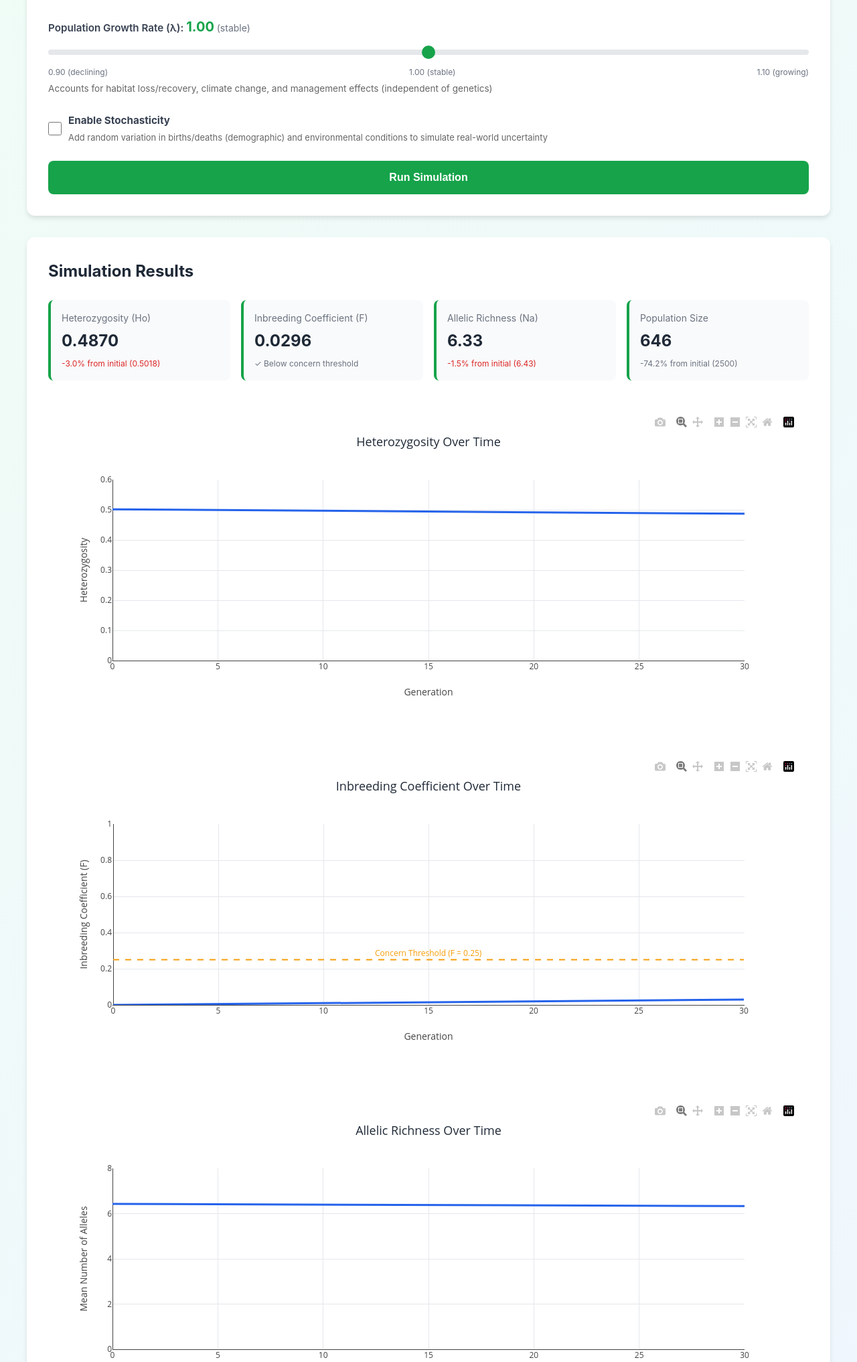
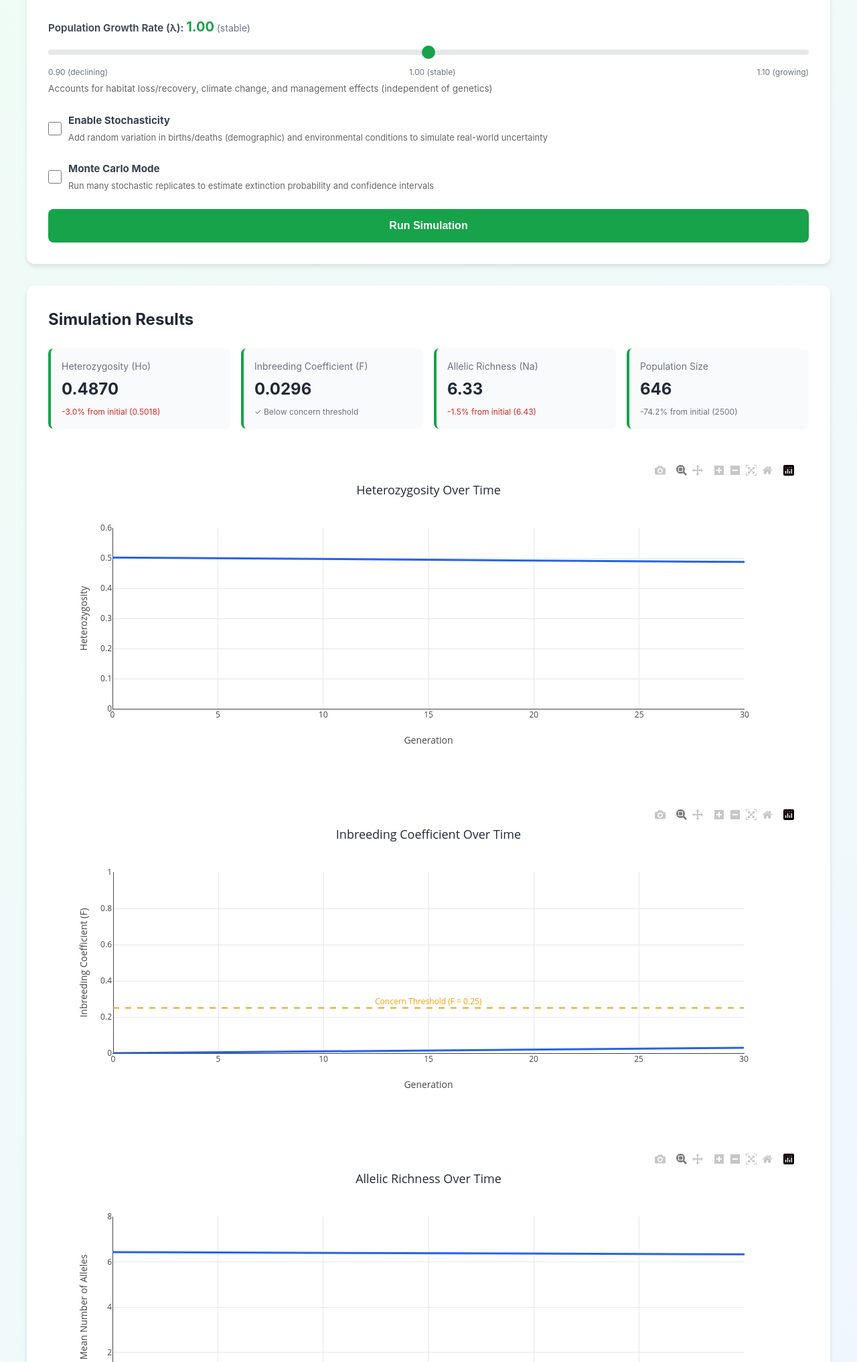
Before and after one commit to Pandabigman/SGHB_SIM, a Flask app: page / in a window 1280 px wide. Shown: the part 921-2954 px from the top of the page at 67% size. Run offline with Flask 3, Linux system fonts and the light colour scheme; some libraries are stand-ins or nearby versions.

Commit message:
monte carlo

```diff
--- a/pred/api/index.py
+++ b/pred/api/index.py
@@ -1,4 +1,4 @@
-from flask import Flask, render_template, request, jsonify
+from flask import Flask, render_template, request, jsonify, Response, stream_with_context
 import os
 import sys
 import logging
@@ -12,6 +12,7 @@ sys.path.append(os.path.dirname(os.path.dirname(os.path.abspath(__file__))))
 
 from genetics import LOCI, load_and_process_genetic_data
 from models import run_model
+from models.monte_carlo import run_monte_carlo, iter_monte_carlo
 
 # Get base directory for path resolution
 BASE_DIR = os.path.dirname(os.path.dirname(os.path.abspath(__file__)))
@@ -100,6 +101,101 @@ def simulate():
         return jsonify({"error": str(e)}), 500
 
 
+@app.route("/api/monte-carlo/stream", methods=["GET"])
+def monte_carlo_stream():
+    """Stream Monte Carlo results via Server-Sent Events (GET with query params)."""
+    import json
+
+    try:
+        model = int(request.args.get("model", 1))
+        Ne = int(request.args.get("Ne", 500))
+        generations = int(request.args.get("generations", 30))
+        lambda_val = float(request.args.get("lambda", 1.0))
+        n_replicates = int(request.args.get("n_replicates", 100))
+        extinction_threshold = int(request.args.get("extinction_threshold", 100))
+
+        if not 375 <= Ne <= 625:
+            return jsonify({"error": "Ne must be between 375 and 625"}), 400
+        if not 10 <= generations <= 100:
+            return jsonify({"error": "Generations must be between 10 and 100"}), 400
+        if not 0.5 <= lambda_val <= 1.5:
+            return jsonify({"error": "Lambda must be between 0.5 and 1.5"}), 400
+        if not 1 <= model <= 6:
+            return jsonify({"error": "Model must be between 1 and 6"}), 400
+        if not 10 <= n_replicates <= 500:
+            return jsonify({"error": "n_replicates must be between 10 and 500"}), 400
+        if not 1 <= extinction_threshold <= 10000:
+            return jsonify({"error": "extinction_threshold must be 1-10000"}), 400
+
+        @stream_with_context
+        def generate():
+            try:
+                for partial in iter_monte_carlo(
+                    model, n_replicates, Ne, generations, lambda_val, extinction_threshold
+                ):
+                    yield f"data: {json.dumps(partial)}\n\n"
+            except Exception as e:
+                logger.error(f"MC stream error: {e}")
+                yield f"data: {json.dumps({'type': 'error', 'message': str(e)})}\n\n"
+
+        response = Response(generate(), mimetype="text/event-stream")
+        response.headers["Cache-Control"] = "no-cache"
+        response.headers["X-Accel-Buffering"] = "no"
+        return response
+
+    except Exception as e:
+        import traceback
+        traceback.print_exc()
+        logger.error(f"MC stream setup error: {str(e)}")
+        return jsonify({"error": str(e)}), 500
+
+
+@app.route("/api/monte-carlo", methods=["POST"])
+def monte_carlo():
+    """Run Monte Carlo simulation for specified model"""
+    try:
+        data = request.get_json()
+
+        Ne = int(data.get("Ne", 500))
+        generations = int(data.get("generations", 50))
+        lambda_val = float(data.get("lambda", 1.0))
+        model = int(data.get("model", 1))
+        n_replicates = int(data.get("n_replicates", 100))
+        extinction_threshold = int(data.get("extinction_threshold", 100))
+
+        # Validate inputs
+        if not 375 <= Ne <= 625:
+            return jsonify({"error": "Ne must be between 375 and 625"}), 400
+        if not 10 <= generations <= 100:
+            return jsonify({"error": "Generations must be between 10 and 100"}), 400
+        if not 0.5 <= lambda_val <= 1.5:
+            return jsonify({"error": "Lambda must be between 0.5 and 1.5"}), 400
+        if not 1 <= model <= 6:
+            return jsonify({"error": "Model must be between 1 and 6"}), 400
+        if not 10 <= n_replicates <= 500:
+            return jsonify({"error": "n_replicates must be between 10 and 500"}), 400
+        if not 1 <= extinction_threshold <= 10000:
+            return jsonify({"error": "extinction_threshold must be between 1 and 10000"}), 400
+
+        results = run_monte_carlo(
+            model_num=model,
+            n_replicates=n_replicates,
+            Ne=Ne,
+            generations=generations,
+            lambda_val=lambda_val,
+            genetic_data=GENETIC_DATA,
+            extinction_threshold=extinction_threshold,
+        )
+
+        return jsonify(results)
+
+    except Exception as e:
+        import traceback
+        traceback.print_exc()
+        logger.error(f"Monte Carlo error: {str(e)}")
+        return jsonify({"error": str(e)}), 500
+
+
 @app.route("/api/data/info", methods=["GET"])
 def get_data_info():
     """Get information about genetic data"""
--- a/pred/static/js/app.js
+++ b/pred/static/js/app.js
@@ -11,9 +11,15 @@ const state = {
     generations: 30,
     lambda: 1.00,
     stochastic: false,
+    monteCarlo: false,
+    mcReplicates: 100,
+    extinctionThreshold: 100,
     results: null,
     isLoading: false
 };
+
+// Active SSE connection for Monte Carlo streaming
+let mcEventSource = null;
 
 // Model colors for consistency
 const MODEL_COLORS = {
@@ -85,6 +91,37 @@ function initializeControls() {
         stochasticInfo.style.display = e.target.checked ? 'block' : 'none';
     });
 
+    // Monte Carlo toggle
+    const mcToggle = document.getElementById('mc-toggle');
+    const mcOptions = document.getElementById('mc-options');
+
+    mcToggle.addEventListener('change', (e) => {
+        state.monteCarlo = e.target.checked;
+        mcOptions.style.display = e.target.checked ? 'block' : 'none';
+        // MC mode implies stochastic; disable/enable the stochastic toggle accordingly
+        stochasticToggle.disabled = e.target.checked;
+        stochasticToggle.parentElement.style.opacity = e.target.checked ? '0.5' : '1';
+    });
+
+    // Monte Carlo replicates slider
+    const mcReplicatesSlider = document.getElementById('mc-replicates-slider');
+    const mcReplicatesValue = document.getElementById('mc-replicates-value');
+
+    mcReplicatesSlider.addEventListener('input', (e) => {
+        state.mcReplicates = parseInt(e.target.value);
+        mcReplicatesValue.textContent = state.mcReplicates;
+    });
+
+    // Quasi-extinction threshold input
+    const mcThreshold = document.getElementById('mc-threshold');
+
+    mcThreshold.addEventListener('change', (e) => {
+        const val = parseInt(e.target.value);
+        if (val >= 1 && val <= 10000) {
+            state.extinctionThreshold = val;
+        }
+    });
+
     // Run button
     document.getElementById('run-btn').addEventListener('click', runSimulation);
 }
@@ -137,15 +174,24 @@ function updateModelDescription(modelNum) {
 async function runSimulation() {
     if (state.isLoading) return;
 
+    // Cancel any in-progress MC stream before starting a new one
+    if (mcEventSource) {
+        mcEventSource.close();
+        mcEventSource = null;
+    }
+
     setLoading(true);
     hideError();
+
+    if (state.monteCarlo) {
+        runMCStream();   // SSE path — manages its own loading state
+        return;
+    }
 
     try {
         const response = await fetch('/api/simulate', {
             method: 'POST',
-            headers: {
-                'Content-Type': 'application/json'
-            },
+            headers: { 'Content-Type': 'application/json' },
             body: JSON.stringify({
                 Ne: state.Ne,
                 generations: state.generations,
@@ -170,6 +216,63 @@ async function runSimulation() {
     }
 }
 
+function runMCStream() {
+    const params = new URLSearchParams({
+        model: state.currentModel,
+        Ne: state.Ne,
+        generations: state.generations,
+        lambda: state.lambda,
+        n_replicates: state.mcReplicates,
+        extinction_threshold: state.extinctionThreshold,
+    });
+
+    setMCProgress(0, state.mcReplicates);
+
+    mcEventSource = new EventSource(`/api/monte-carlo/stream?${params}`);
+
+    mcEventSource.onmessage = (event) => {
+        let data;
+        try { data = JSON.parse(event.data); }
+        catch { return; }
+
+        if (data.type === 'error') {
+            mcEventSource.close();
+            mcEventSource = null;
+            setLoading(false);
+            hideMCProgress();
+            showError(data.message || 'Monte Carlo stream error');
+            return;
+        }
+
+        // Update progress bar
+        setMCProgress(data.completed, data.total);
+
+        // Render partial or final results
+        state.results = data;
+        displayMCResults(data);
+
+        if (data.type === 'complete') {
+            mcEventSource.close();
+            mcEventSource = null;
+            setLoading(false);
+            hideMCProgress();
+        }
+    };
+
+    mcEventSource.onerror = () => {
+        // Only show error if we haven't already received a complete event
+        if (mcEventSource) {
+            mcEventSource.close();
+            mcEventSource = null;
+            setLoading(false);
+            hideMCProgress();
+            if (!state.results) {
+                showError('Monte Carlo stream disconnected. Try reducing replicates.');
+            }
+        }
+    };
+}
+
 // UI STATE MANAGEMENT
 
 function setLoading(isLoading) {
@@ -180,6 +283,7 @@ function setLoading(isLoading) {
     const runBtn = document.getElementById('run-btn');
 
     if (isLoading) {
+        document.getElementById('loading-text').textContent = 'Running simulation';
         loadingEl.classList.remove('hidden');
         resultsEl.classList.add('hidden');
         runBtn.disabled = true;
@@ -187,6 +291,21 @@ function setLoading(isLoading) {
         loadingEl.classList.add('hidden');
         runBtn.disabled = false;
     }
+}
+
+function setMCProgress(completed, total) {
+    const wrap = document.getElementById('mc-progress-bar-wrap');
+    const bar  = document.getElementById('mc-progress-bar');
+    const text = document.getElementById('loading-text');
+    wrap.style.display = 'block';
+    const pct = total > 0 ? Math.round(completed / total * 100) : 0;
+    bar.style.width = pct + '%';
+    text.textContent = `Monte Carlo: ${completed} / ${total} replicates (${pct}%)`;
+}
+
+function hideMCProgress() {
+    document.getElementById('mc-progress-bar-wrap').style.display = 'none';
+    document.getElementById('mc-progress-bar').style.width = '0%';
 }
 
 function showError(message) {
@@ -203,9 +322,19 @@ function hideError() {
 
 function displayResults(results) {
     document.getElementById('results').classList.remove('hidden');
+    document.getElementById('chart-extinction-container').style.display = 'none';
 
     displayStatistics(results);
     plotCharts(results);
+}
+
+function displayMCResults(results) {
+    document.getElementById('results').classList.remove('hidden');
+    document.getElementById('chart-extinction-container').style.display = 'block';
+
+    displayMCStatistics(results);
+    // Use Plotly.react() for smooth progressive updates (avoids full re-layout flicker)
+    plotMCCharts(results);
 }
 
 function displayStatistics(results) {
@@ -259,6 +388,66 @@ function displayStatistics(results) {
     document.getElementById('stats-grid').innerHTML = statsHtml;
 }
 
+function displayMCStatistics(results) {
+    const initial = results.initial;
+    const m = results.metrics;
+    const extProb = (results.extinction_probability_final * 100).toFixed(1);
+    const extColor = results.extinction_probability_final > 0.1 ? '#dc2626' :
+                     results.extinction_probability_final > 0.01 ? '#f59e0b' : '#16a34a';
+
+    const finalHoMedian = m.Ho.p50[m.Ho.p50.length - 1];
+    const finalNaMedian = m.Na.p50[m.Na.p50.length - 1];
+    const finalNMedian  = m.population.p50[m.population.p50.length - 1];
+    const finalFMedian  = m.F.p50[m.F.p50.length - 1];
+
+    const hoChange = ((finalHoMedian - initial.Ho) / initial.Ho * 100).toFixed(1);
+    const naChange = ((finalNaMedian - initial.Na) / initial.Na * 100).toFixed(1);
+    const nChange  = ((finalNMedian  - initial.N)  / initial.N  * 100).toFixed(1);
+
+    const statsHtml = `
+        <div class="stat-card">
+            <div class="stat-label">Heterozygosity (Ho) — median</div>
+            <div class="stat-value">${finalHoMedian.toFixed(4)}</div>
+            <div class="stat-change ${hoChange < 0 ? 'negative' : 'positive'}">
+                ${hoChange}% from initial (${initial.Ho.toFixed(4)})
+            </div>
+        </div>
+
+        <div class="stat-card">
+            <div class="stat-label">Inbreeding Coefficient (F) — median</div>
+            <div class="stat-value">${finalFMedian.toFixed(4)}</div>
+            <div class="stat-change ${finalFMedian > 0.25 ? 'warning' : ''}">
+                ${finalFMedian > 0.25 ? '⚠️ Above concern threshold (0.25)' : '✓ Below concern threshold'}
+            </div>
+        </div>
+
+        <div class="stat-card">
+            <div class="stat-label">Allelic Richness (Na) — median</div>
+            <div class="stat-value">${finalNaMedian.toFixed(2)}</div>
+            <div class="stat-change ${naChange < 0 ? 'negative' : 'positive'}">
+                ${naChange}% from initial (${initial.Na.toFixed(2)})
+            </div>
+        </div>
+
+        <div class="stat-card">
+            <div class="stat-label">Population Size — median</div>
+            <div class="stat-value">${Math.round(finalNMedian)}</div>
+            <div class="stat-change">${nChange}% from initial (${initial.N})</div>
+        </div>
+
+        <div class="stat-card" style="border-left: 4px solid ${extColor};">
+            <div class="stat-label">Quasi-Extinction Probability</div>
+            <div class="stat-value" style="color: ${extColor};">${extProb}%</div>
+            <div class="stat-change">
+                N &lt; ${results.extinction_threshold} at generation ${results.generations[results.generations.length - 1]}
+                &nbsp;(${results.n_replicates} replicates)
+            </div>
+        </div>
+    `;
+
+    document.getElementById('stats-grid').innerHTML = statsHtml;
+}
+
 // CHART PLOTTING
 
 function plotCharts(results) {
@@ -299,7 +488,7 @@ function plotHeterozygosity(results) {
         hovermode: 'closest'
     };
 
-    Plotly.newPlot('chart-heterozygosity', [trace], layout, {responsive: true});
+    Plotly.react('chart-heterozygosity', [trace], layout, {responsive: true});
 }
 
 function plotInbreeding(results) {
@@ -352,7 +541,7 @@ function plotInbreeding(results) {
         }]
     };
 
-    Plotly.newPlot('chart-inbreeding', [trace], layout, {responsive: true});
+    Plotly.react('chart-inbreeding', [trace], layout, {responsive: true});
 }
 
 function plotAlleles(results) {
@@ -385,7 +574,7 @@ function plotAlleles(results) {
         paper_bgcolor: '#ffffff'
     };
 
-    Plotly.newPlot('chart-alleles', [trace], layout, {responsive: true});
+    Plotly.react('chart-alleles', [trace], layout, {responsive: true});
 }
 
 function plotPopulation(results) {
@@ -417,5 +606,156 @@ function plotPopulation(results) {
         paper_bgcolor: '#ffffff'
     };
 
-    Plotly.newPlot('chart-population', [trace], layout, {responsive: true});
+    Plotly.react('chart-population', [trace], layout, {responsive: true});
 }
+
+// MONTE CARLO CHART HELPERS
+
+/**
+ * Build Plotly traces for a confidence band chart.
+ * Uses fill: 'tonexty' to shade between percentile pairs.
+ * Order: upper-p95, lower-p5 (fills outer band), upper-p75, lower-p25 (fills inner band), median, mean.
+ */
+function buildMCTraces(gens, metrics, color) {
+    const alpha = (a) => {
+        // Convert hex color to rgba
+        const r = parseInt(color.slice(1,3), 16);
+        const g = parseInt(color.slice(3,5), 16);
+        const b = parseInt(color.slice(5,7), 16);
+        return `rgba(${r},${g},${b},${a})`;
+    };
+
+    return [
+        // Outer band upper boundary (p95) — rendered first
+        {
+            x: gens, y: metrics.p95,
+            mode: 'lines', line: { width: 0, color: color },
+            showlegend: false, hoverinfo: 'skip', name: 'p95'
+        },
+        // Outer band lower boundary (p5) — fills to p95
+        {
+            x: gens, y: metrics.p5,
+            mode: 'lines', fill: 'tonexty', fillcolor: alpha(0.12),
+            line: { width: 0, color: color },
+            showlegend: false, hoverinfo: 'skip', name: '90% range'
+        },
+        // Inner band upper boundary (p75)
+        {
+            x: gens, y: metrics.p75,
+            mode: 'lines', line: { width: 0, color: color },
+            showlegend: false, hoverinfo: 'skip', name: 'p75'
+        },
+        // Inner band lower boundary (p25) — fills to p75
+        {
+            x: gens, y: metrics.p25,
+            mode: 'lines', fill: 'tonexty', fillcolor: alpha(0.28),
+            line: { width: 0, color: color },
+            showlegend: false, hoverinfo: 'skip', name: '50% range'
+        },
+        // Median line
+        {
+            x: gens, y: metrics.p50,
+            mode: 'lines', line: { color: color, width: 2.5 },
+            name: 'Median'
+        },
+        // Mean line (dashed)
+        {
+            x: gens, y: metrics.mean,
+            mode: 'lines', line: { color: color, width: 1.5, dash: 'dot' },
+            name: 'Mean', opacity: 0.7
+        }
+    ];
+}
+
+function plotMCCharts(results) {
+    const gens = results.generations;
+    const color = MODEL_COLORS[state.currentModel];
+    const subtitle = `(${results.n_replicates} replicates, shading = 50%/90% CI)`;
+
+    // Heterozygosity
+    Plotly.react('chart-heterozygosity',
+        buildMCTraces(gens, results.metrics.Ho, color),
+        {
+            title: { text: `Heterozygosity Over Time<br><sub>${subtitle}</sub>`, font: { size: 18, color: '#1f2937' } },
+            xaxis: { title: 'Generation', gridcolor: '#e5e7eb' },
+            yaxis: { title: 'Heterozygosity', range: [0, 0.7], gridcolor: '#e5e7eb' },
+            plot_bgcolor: '#ffffff', paper_bgcolor: '#ffffff', hovermode: 'x unified'
+        },
+        { responsive: true }
+    );
+
+    // Inbreeding
+    const lastGen = gens[gens.length - 1];
+    Plotly.react('chart-inbreeding',
+        buildMCTraces(gens, results.metrics.F, color),
+        {
+            title: { text: `Inbreeding Coefficient Over Time<br><sub>${subtitle}</sub>`, font: { size: 18, color: '#1f2937' } },
+            xaxis: { title: 'Generation', gridcolor: '#e5e7eb' },
+            yaxis: { title: 'Inbreeding Coefficient (F)', range: [0, 1], gridcolor: '#e5e7eb' },
+            plot_bgcolor: '#ffffff', paper_bgcolor: '#ffffff', hovermode: 'x unified',
+            shapes: [{ type: 'line', x0: 0, x1: lastGen, y0: 0.25, y1: 0.25,
+                        line: { color: '#f59e0b', width: 2, dash: 'dash' } }],
+            annotations: [{ x: gens[Math.floor(gens.length / 2)], y: 0.25,
+                            text: 'Concern threshold (F = 0.25)', showarrow: false,
+                            yshift: 10, font: { color: '#f59e0b' } }]
+        },
+        { responsive: true }
+    );
+
+    // Allelic richness
+    Plotly.react('chart-alleles',
+        buildMCTraces(gens, results.metrics.Na, color),
+        {
+            title: { text: `Allelic Richness Over Time<br><sub>${subtitle}</sub>`, font: { size: 18, color: '#1f2937' } },
+            xaxis: { title: 'Generation', gridcolor: '#e5e7eb' },
+            yaxis: { title: 'Mean Number of Alleles', range: [0, 10], gridcolor: '#e5e7eb' },
+            plot_bgcolor: '#ffffff', paper_bgcolor: '#ffffff', hovermode: 'x unified'
+        },
+        { responsive: true }
+    );
+
+    // Population size
+    Plotly.react('chart-population',
+        buildMCTraces(gens, results.metrics.population, color),
+        {
+            title: { text: `Population Size Projection<br><sub>${subtitle}</sub>`, font: { size: 18, color: '#1f2937' } },
+            xaxis: { title: 'Generation', gridcolor: '#e5e7eb' },
+            yaxis: { title: 'Population Size (N)', gridcolor: '#e5e7eb' },
+            plot_bgcolor: '#ffffff', paper_bgcolor: '#ffffff', hovermode: 'x unified'
+        },
+        { responsive: true }
+    );
+
+    // Extinction probability
+    const extProbPct = results.extinction_probability.map(p => p * 100);
+    Plotly.react('chart-extinction',
+        [
+            {
+                x: gens, y: extProbPct,
+                mode: 'lines', fill: 'tozeroy',
+                fillcolor: 'rgba(220,38,38,0.12)',
+                line: { color: '#dc2626', width: 2.5 },
+                name: `P(N < ${results.extinction_threshold})`
+            }
+        ],
+        {
+            title: {
+                text: `Quasi-Extinction Probability (N < ${results.extinction_threshold} birds)<br><sub>${results.n_replicates} replicates</sub>`,
+                font: { size: 18, color: '#1f2937' }
+            },
+            xaxis: { title: 'Generation', gridcolor: '#e5e7eb' },
+            yaxis: { title: 'Probability (%)', range: [0, 100], gridcolor: '#e5e7eb' },
+            plot_bgcolor: '#ffffff', paper_bgcolor: '#ffffff',
+            shapes: [{
+                type: 'line', x0: 0, x1: lastGen, y0: 10, y1: 10,
+                line: { color: '#f59e0b', width: 2, dash: 'dash' }
+            }],
+            annotations: [{
+                x: gens[Math.floor(gens.length / 2)], y: 10,
+                text: '10% alert threshold', showarrow: false,
+                yshift: 10, font: { color: '#f59e0b' }
+            }]
+        },
+        { responsive: true }
+    );
+}
--- a/pred/templates/index.html
+++ b/pred/templates/index.html
@@ -288,12 +288,47 @@
                 </div>
             </div>
 
+            <div class="control-group">
+                <label style="display: flex; align-items: center; gap: 10px; cursor: pointer;">
+                    <input type="checkbox" id="mc-toggle" style="width: 20px; height: 20px; cursor: pointer;">
+                    <span style="flex: 1;">
+                        <strong>Monte Carlo Mode</strong>
+                        <span style="display: block; font-size: 0.85em; color: #666; margin-top: 3px; font-weight: normal;">
+                            Run many stochastic replicates to estimate extinction probability and confidence intervals
+                        </span>
+                    </span>
+                </label>
+                <div id="mc-options" style="display: none; margin-top: 12px; padding: 12px; background: #f0f9ff; border-radius: 6px; border-left: 3px solid #0284c7;">
+                    <div style="margin-bottom: 10px;">
+                        <label for="mc-replicates-slider" style="font-size: 0.9em; font-weight: 500;">
+                            Number of replicates: <span id="mc-replicates-value">100</span>
+                            <span style="font-size: 0.8em; color: #666;">(more = slower but smoother distributions)</span>
+                        </label>
+                        <input type="range" id="mc-replicates-slider" min="20" max="300" value="100" step="10" style="width: 100%; margin-top: 5px;">
+                        <div style="display: flex; justify-content: space-between; font-size: 0.8em; color: #888;">
+                            <span>20 (fast)</span><span>100</span><span>300 (slow)</span>
+                        </div>
+                    </div>
+                    <div>
+                        <label for="mc-threshold" style="font-size: 0.9em; font-weight: 500;">
+                            Quasi-extinction threshold (N &lt;):
+                        </label>
+                        <input type="number" id="mc-threshold" min="1" max="2500" value="100"
+                               style="width: 100px; margin-left: 8px; padding: 4px 8px; border: 1px solid #cbd5e1; border-radius: 4px;">
+                        <span style="font-size: 0.8em; color: #666; margin-left: 6px;">birds</span>
+                    </div>
+                </div>
+            </div>
+
             <button id="run-btn">Run Simulation</button>
         </div>
 
         <!-- Loading State -->
         <div id="loading" class="loading hidden">
-            Running simulation
+            <span id="loading-text">Running simulation</span>
+            <div id="mc-progress-bar-wrap" style="display:none; margin-top: 10px; width: 100%; max-width: 400px; background: #e5e7eb; border-radius: 4px; height: 8px;">
+                <div id="mc-progress-bar" style="height: 8px; border-radius: 4px; background: #3b82f6; width: 0%; transition: width 0.3s ease;"></div>
+            </div>
         </div>
 
         <!-- Error Display -->
@@ -324,6 +359,10 @@
             <div class="chart-container">
                 <div id="chart-population"></div>
             </div>
+
+            <div class="chart-container" id="chart-extinction-container" style="display: none;">
+                <div id="chart-extinction"></div>
+            </div>
         </div>
     </div>
 
```
Also changed, not shown: pred/models/monte_carlo.py (added, +174 -0 lines).
